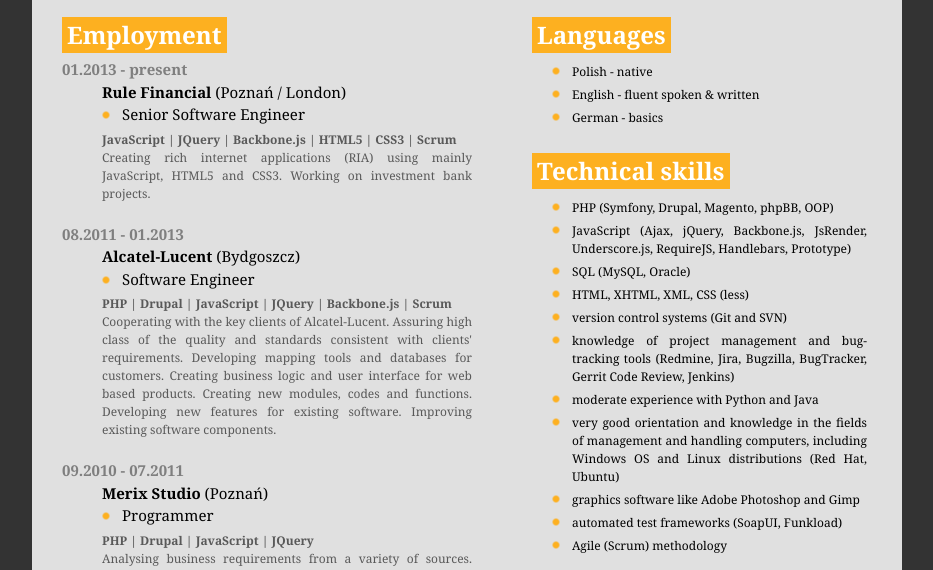
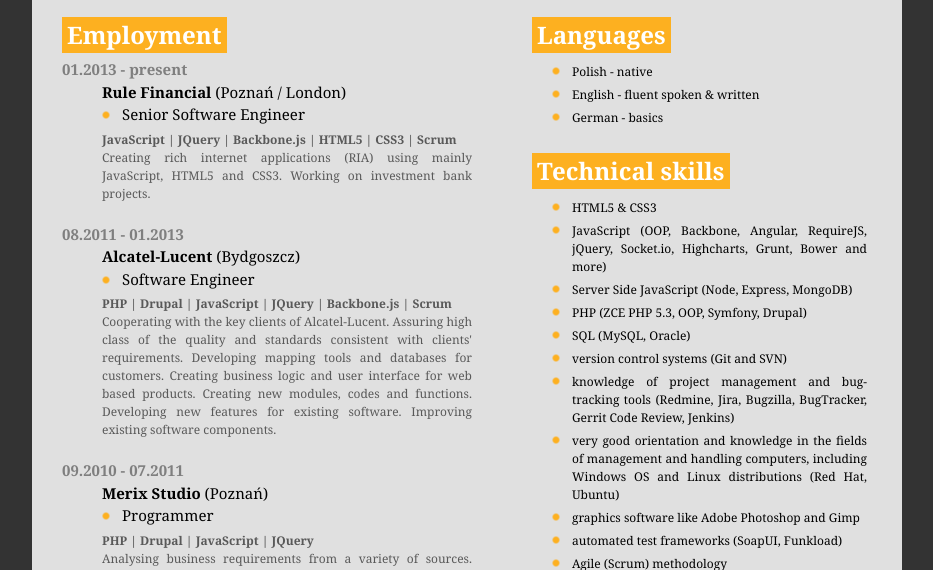
Before and after one commit to robertgorecki/resume, a website: page index.html in a window 1280 px wide. Shown: the part 230-800 px from the top of the page, without its empty margins (173-1106 px from the left). Drawn offline with nearby package versions, Linux system fonts and the light colour scheme; files that its build step writes are made by us from their sources.

Commit message:
update technical skills

```diff
--- a/index.html
+++ b/index.html
@@ -120,13 +120,13 @@
 						<dl>
 							<dd>
 								<ul>
-									<li>PHP (Symfony, Drupal, Magento, phpBB, OOP)
-									<li>JavaScript (Ajax, jQuery, Backbone.js, JsRender, Underscore.js, RequireJS, Handlebars, Prototype)
-									<li>SQL (MySQL, Oracle)
-									<li>HTML, XHTML, XML, CSS (less)</li>
+									<li>HTML5 & CSS3</li>
+									<li>JavaScript (OOP, Backbone, Angular, RequireJS, jQuery, Socket.io, Highcharts, Grunt, Bower and more)</li>
+									<li>Server Side JavaScript (Node, Express, MongoDB)</li>
+									<li>PHP (ZCE PHP 5.3, OOP, Symfony, Drupal)</li>
+									<li>SQL (MySQL, Oracle)</li>
 									<li>version control systems (Git and SVN)</li>
 									<li>knowledge of project management and bug-tracking tools (Redmine, Jira, Bugzilla, BugTracker, Gerrit Code Review, Jenkins)</li>
-									<li>moderate experience with Python and Java</li>
 									<li>very good orientation and knowledge in the fields of management and handling computers, including Windows OS and Linux distributions (Red Hat, Ubuntu)</li>
 									<li>graphics software like Adobe Photoshop and Gimp</li>
 									<li>automated test frameworks (SoapUI, Funkload)</li>
```
